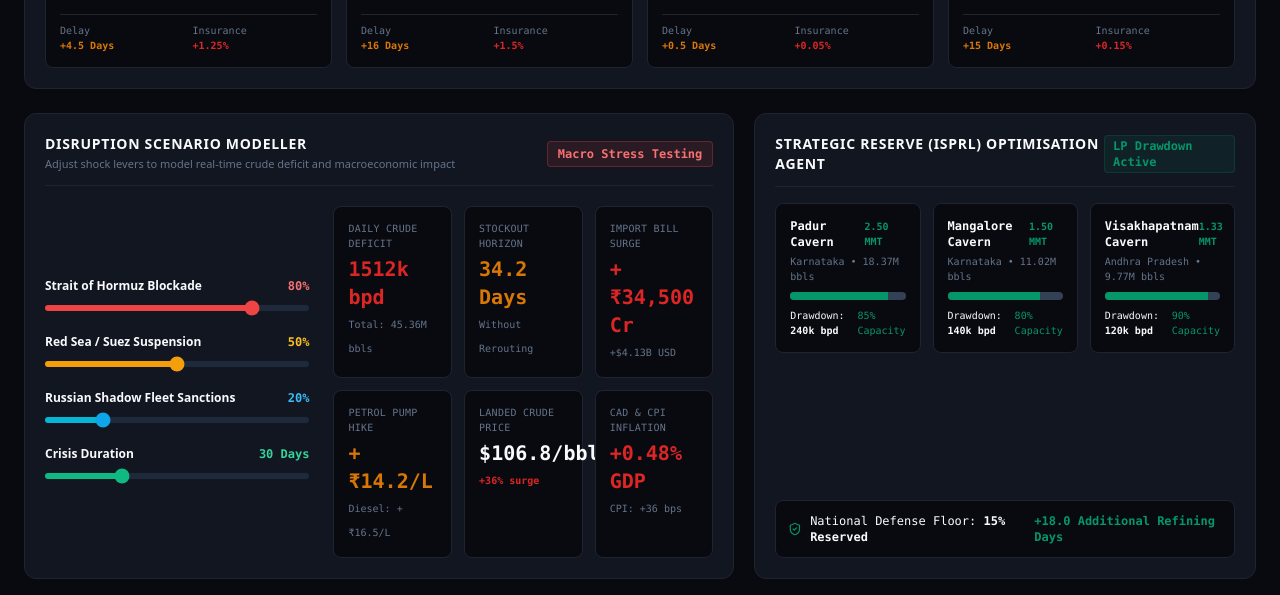
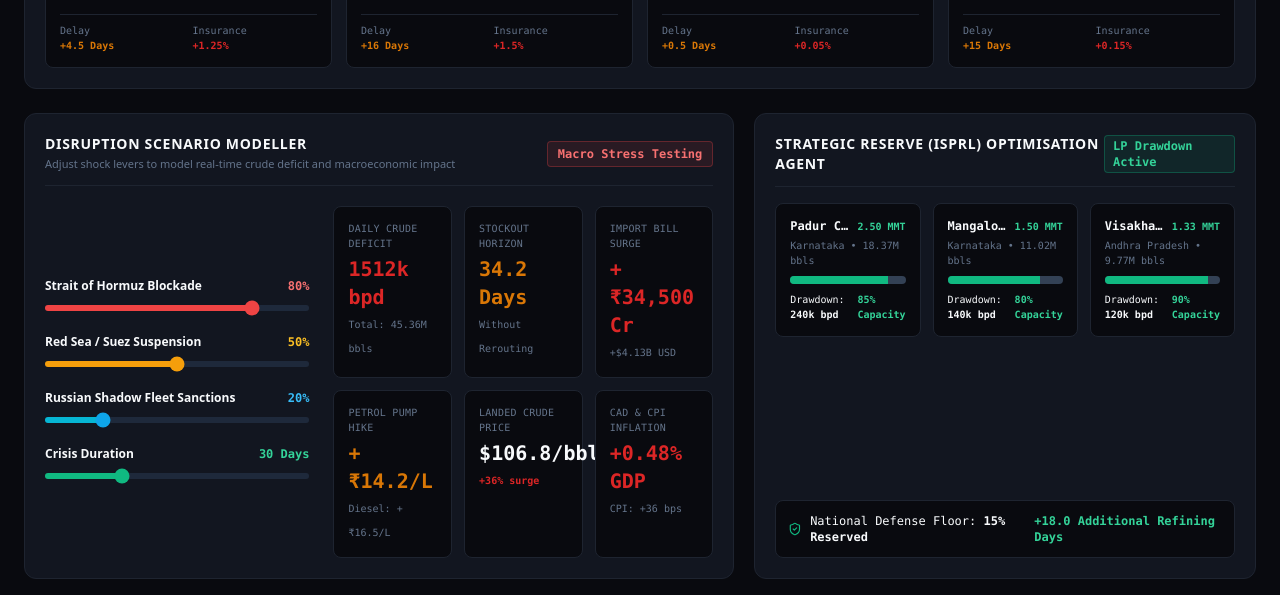
Before and after one commit to sohan1saha/India-energy-intelligence, a Next.js app in the folder frontend/: page / in a window 1280 px wide. Shown: the part 1100-1695 px from the top of the page. Built offline with nearby package versions, Linux system fonts and the light colour scheme; no server answers.

Commit message:
Fix cavern title grid layout and light mode typography in SPROptimizerCard

```diff
--- a/frontend/src/components/SPROptimizerCard.tsx
+++ b/frontend/src/components/SPROptimizerCard.tsx
@@ -16,7 +16,9 @@ export const SPROptimizerCard: React.FC<SPROptimizerCardProps> = ({ theme, daysE
       {/* Header */}
       <div className="flex items-center justify-between mb-4 pb-3 border-b border-inherit">
         <h2 className="text-sm font-bold uppercase tracking-wider">Strategic Reserve (ISPRL) Optimisation Agent</h2>
-        <span className="px-2 py-0.5 text-xs font-semibold rounded bg-alert-emerald/10 text-alert-emerald border border-alert-emerald/20 font-mono">
+        <span className={`px-2 py-0.5 text-xs font-semibold rounded border font-mono ${
+          theme === 'dark' ? 'bg-emerald-500/10 text-emerald-400 border-emerald-500/30' : 'bg-emerald-100 text-emerald-800 border-emerald-300 font-bold'
+        }`}>
           LP Drawdown Active
         </span>
       </div>
@@ -26,54 +28,54 @@ export const SPROptimizerCard: React.FC<SPROptimizerCardProps> = ({ theme, daysE
         <div className={`p-3.5 rounded-lg border ${
           theme === 'dark' ? 'bg-dark-bg border-dark-border' : 'bg-cream-bg border-cream-border'
         }`}>
-          <div className="flex items-center justify-between mb-1">
-            <span className="text-xs font-bold">Padur Cavern</span>
-            <span className="text-[10px] text-alert-emerald font-bold">2.50 MMT</span>
+          <div className="flex items-center justify-between gap-2 mb-1">
+            <span className="text-xs font-bold truncate">Padur Cavern</span>
+            <span className={`text-[10px] font-bold shrink-0 ${theme === 'dark' ? 'text-emerald-400' : 'text-emerald-800'}`}>2.50 MMT</span>
           </div>
-          <p className="text-[10px] text-slate-500 mb-2">Karnataka • 18.37M bbls</p>
+          <p className="text-[10px] text-slate-500 mb-2 font-medium">Karnataka • 18.37M bbls</p>
 
-          <div className="w-full bg-slate-700 h-2 rounded-full overflow-hidden mb-2">
-            <div className="bg-alert-emerald h-full w-[85%]" />
+          <div className={`w-full h-2 rounded-full overflow-hidden mb-2 ${theme === 'dark' ? 'bg-slate-700' : 'bg-slate-300'}`}>
+            <div className="bg-emerald-500 h-full w-[85%]" />
           </div>
           <div className="flex justify-between text-[10px]">
             <span>Drawdown: <strong>240k bpd</strong></span>
-            <span className="text-alert-emerald">85% Capacity</span>
+            <span className={`font-bold ${theme === 'dark' ? 'text-emerald-400' : 'text-emerald-800'}`}>85% Capacity</span>
           </div>
         </div>
 
         <div className={`p-3.5 rounded-lg border ${
           theme === 'dark' ? 'bg-dark-bg border-dark-border' : 'bg-cream-bg border-cream-border'
         }`}>
-          <div className="flex items-center justify-between mb-1">
-            <span className="text-xs font-bold">Mangalore Cavern</span>
-            <span className="text-[10px] text-alert-emerald font-bold">1.50 MMT</span>
+          <div className="flex items-center justify-between gap-2 mb-1">
+            <span className="text-xs font-bold truncate">Mangalore Cavern</span>
+            <span className={`text-[10px] font-bold shrink-0 ${theme === 'dark' ? 'text-emerald-400' : 'text-emerald-800'}`}>1.50 MMT</span>
           </div>
-          <p className="text-[10px] text-slate-500 mb-2">Karnataka • 11.02M bbls</p>
+          <p className="text-[10px] text-slate-500 mb-2 font-medium">Karnataka • 11.02M bbls</p>
 
-          <div className="w-full bg-slate-700 h-2 rounded-full overflow-hidden mb-2">
-            <div className="bg-alert-emerald h-full w-[80%]" />
+          <div className={`w-full h-2 rounded-full overflow-hidden mb-2 ${theme === 'dark' ? 'bg-slate-700' : 'bg-slate-300'}`}>
+            <div className="bg-emerald-500 h-full w-[80%]" />
           </div>
           <div className="flex justify-between text-[10px]">
             <span>Drawdown: <strong>140k bpd</strong></span>
-            <span className="text-alert-emerald">80% Capacity</span>
+            <span className={`font-bold ${theme === 'dark' ? 'text-emerald-400' : 'text-emerald-800'}`}>80% Capacity</span>
           </div>
         </div>
 
         <div className={`p-3.5 rounded-lg border ${
           theme === 'dark' ? 'bg-dark-bg border-dark-border' : 'bg-cream-bg border-cream-border'
         }`}>
-          <div className="flex items-center justify-between mb-1">
-            <span className="text-xs font-bold">Visakhapatnam Cavern</span>
-            <span className="text-[10px] text-alert-emerald font-bold">1.33 MMT</span>
+          <div className="flex items-center justify-between gap-2 mb-1">
+            <span className="text-xs font-bold truncate">Visakhapatnam</span>
+            <span className={`text-[10px] font-bold shrink-0 ${theme === 'dark' ? 'text-emerald-400' : 'text-emerald-800'}`}>1.33 MMT</span>
           </div>
-          <p className="text-[10px] text-slate-500 mb-2">Andhra Pradesh • 9.77M bbls</p>
+          <p className="text-[10px] text-slate-500 mb-2 font-medium">Andhra Pradesh • 9.77M bbls</p>
 
-          <div className="w-full bg-slate-700 h-2 rounded-full overflow-hidden mb-2">
-            <div className="bg-alert-emerald h-full w-[90%]" />
+          <div className={`w-full h-2 rounded-full overflow-hidden mb-2 ${theme === 'dark' ? 'bg-slate-700' : 'bg-slate-300'}`}>
+            <div className="bg-emerald-500 h-full w-[90%]" />
           </div>
           <div className="flex justify-between text-[10px]">
             <span>Drawdown: <strong>120k bpd</strong></span>
-            <span className="text-alert-emerald">90% Capacity</span>
+            <span className={`font-bold ${theme === 'dark' ? 'text-emerald-400' : 'text-emerald-800'}`}>90% Capacity</span>
           </div>
         </div>
       </div>
@@ -83,10 +85,12 @@ export const SPROptimizerCard: React.FC<SPROptimizerCardProps> = ({ theme, daysE
         theme === 'dark' ? 'bg-dark-bg border-dark-border' : 'bg-cream-bg border-cream-border'
       }`}>
         <div className="flex items-center gap-2">
-          <ShieldCheck className="w-4 h-4 text-alert-emerald" />
+          <ShieldCheck className="w-4 h-4 text-emerald-500" />
           <span>National Defense Floor: <strong>15% Reserved</strong></span>
         </div>
-        <span className="text-alert-emerald font-bold">+18.0 Additional Refining Days</span>
+        <span className={`font-extrabold ${theme === 'dark' ? 'text-emerald-400' : 'text-emerald-800'}`}>
+          +{daysExtended.toFixed(1)} Additional Refining Days
+        </span>
       </div>
     </div>
   );
```
